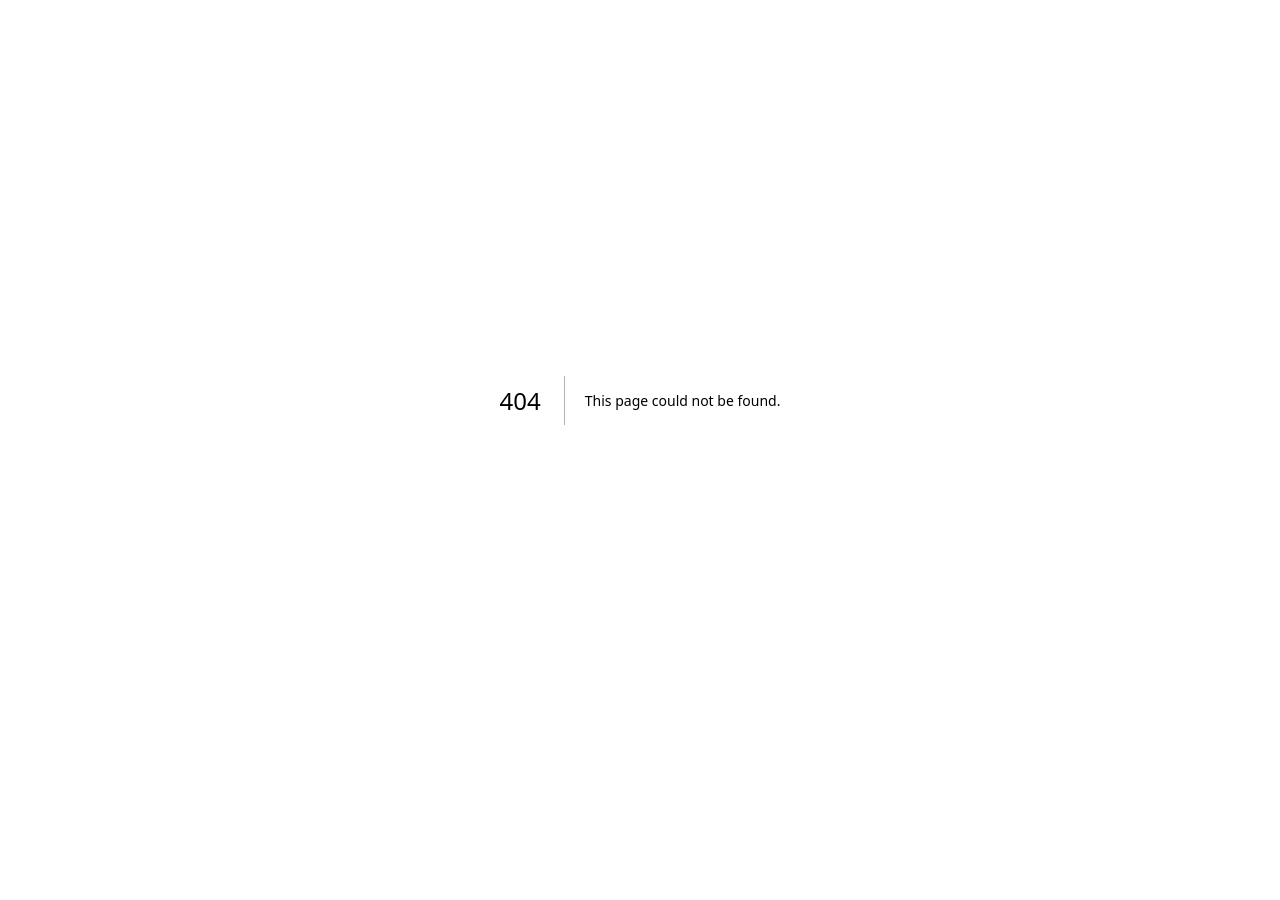
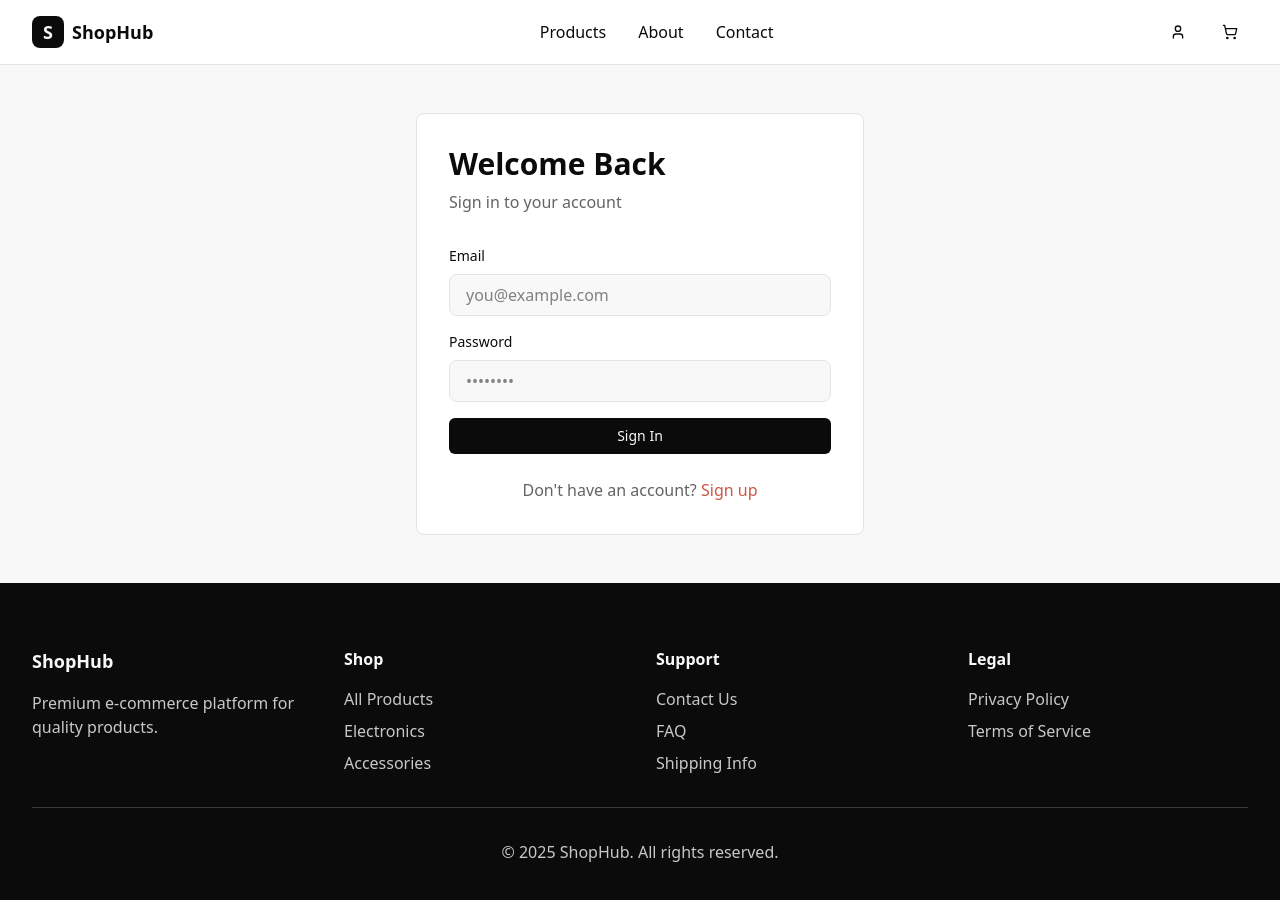
Before and after one commit to Wealthometer/E-commerce-website, a Next.js app: page /auth/login in a window 1280 px wide. Before the commit this address had no page. Shown: the top 900 px of the page. Before the commit the page ends 800 px from the top, so only its background shows below. Built offline with nearby package versions, Linux system fonts and the light colour scheme.

Commit message:
Create page.tsx

```diff
--- /dev/null
+++ b/app/auth/login/page.tsx
@@ -0,0 +1,86 @@
+"use client"
+
+import type React from "react"
+import { useState } from "react"
+import { useRouter } from "next/navigation"
+import { Header } from "@/components/header"
+import { Footer } from "@/components/footer"
+import { Button } from "@/components/ui/button"
+import { useAuth } from "@/hooks/use-auth"
+import Link from "next/link"
+
+export default function LoginPage() {
+  const [email, setEmail] = useState("")
+  const [password, setPassword] = useState("")
+  const [error, setError] = useState("")
+  const { login, isLoading } = useAuth()
+  const router = useRouter()
+
+  const handleLogin = async (e: React.FormEvent) => {
+    e.preventDefault()
+    setError("")
+
+    try {
+      await login(email, password)
+      router.push("/dashboard")
+    } catch (err) {
+      setError(err instanceof Error ? err.message : "Login failed")
+    }
+  }
+
+  return (
+    <main className="min-h-screen bg-background flex flex-col">
+      <Header />
+      <div className="flex-1 flex items-center justify-center px-4 py-12">
+        <div className="w-full max-w-md bg-card rounded-lg border border-border p-8">
+          <h1 className="text-3xl font-bold mb-2">Welcome Back</h1>
+          <p className="text-muted-foreground mb-8">Sign in to your account</p>
+
+          {error && <div className="bg-destructive/10 text-destructive px-4 py-3 rounded-lg mb-4 text-sm">{error}</div>}
+
+          <form onSubmit={handleLogin} className="space-y-4">
+            <div>
+              <label className="block text-sm font-medium mb-2">Email</label>
+              <input
+                type="email"
+                value={email}
+                onChange={(e) => setEmail(e.target.value)}
+                className="w-full px-4 py-2 border border-border rounded-lg bg-background focus:outline-none focus:ring-2 focus:ring-primary"
+                placeholder="you@example.com"
+                required
+              />
+            </div>
+
+            <div>
+              <label className="block text-sm font-medium mb-2">Password</label>
+              <input
+                type="password"
+                value={password}
+                onChange={(e) => setPassword(e.target.value)}
+                className="w-full px-4 py-2 border border-border rounded-lg bg-background focus:outline-none focus:ring-2 focus:ring-primary"
+                placeholder="••••••••"
+                required
+              />
+            </div>
+
+            <Button
+              type="submit"
+              disabled={isLoading}
+              className="w-full bg-primary text-primary-foreground hover:bg-primary/90"
+            >
+              {isLoading ? "Signing in..." : "Sign In"}
+            </Button>
+          </form>
+
+          <p className="text-center text-muted-foreground mt-6">
+            Don't have an account?{" "}
+            <Link href="/auth/signup" className="text-accent hover:underline">
+              Sign up
+            </Link>
+          </p>
+        </div>
+      </div>
+      <Footer />
+    </main>
+  )
+}
```
